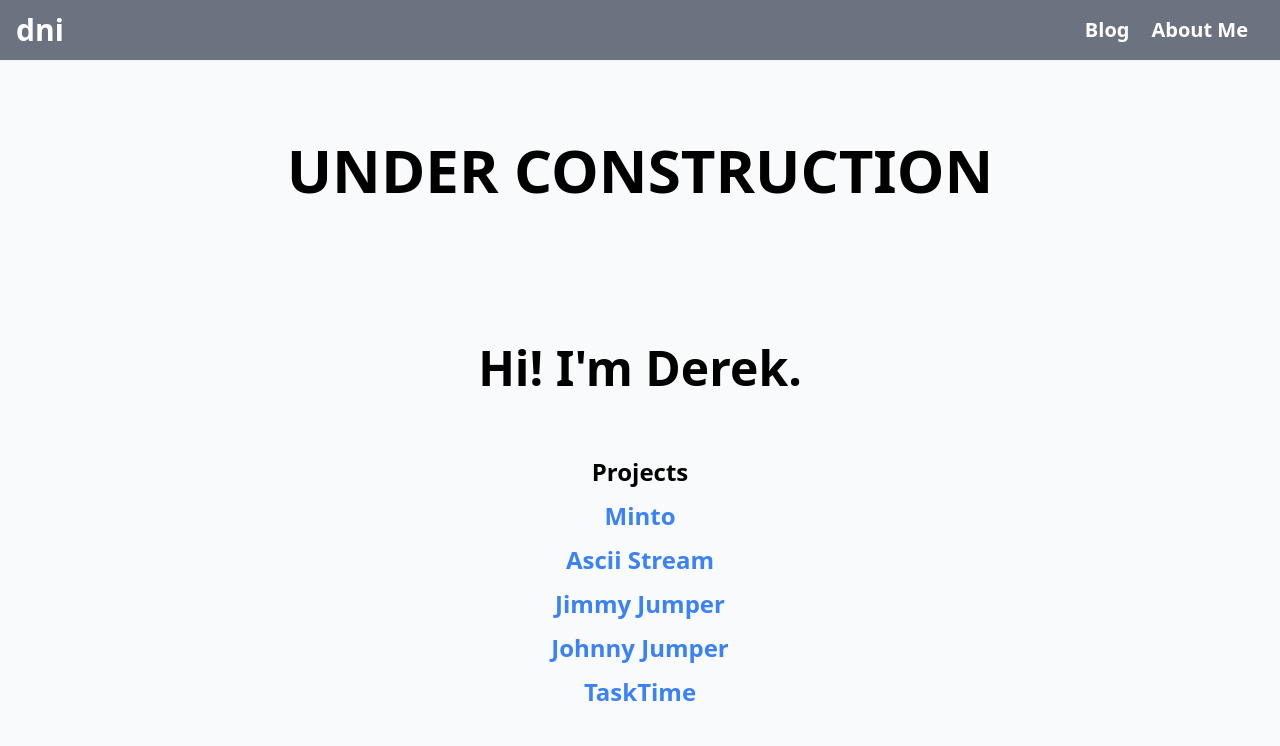
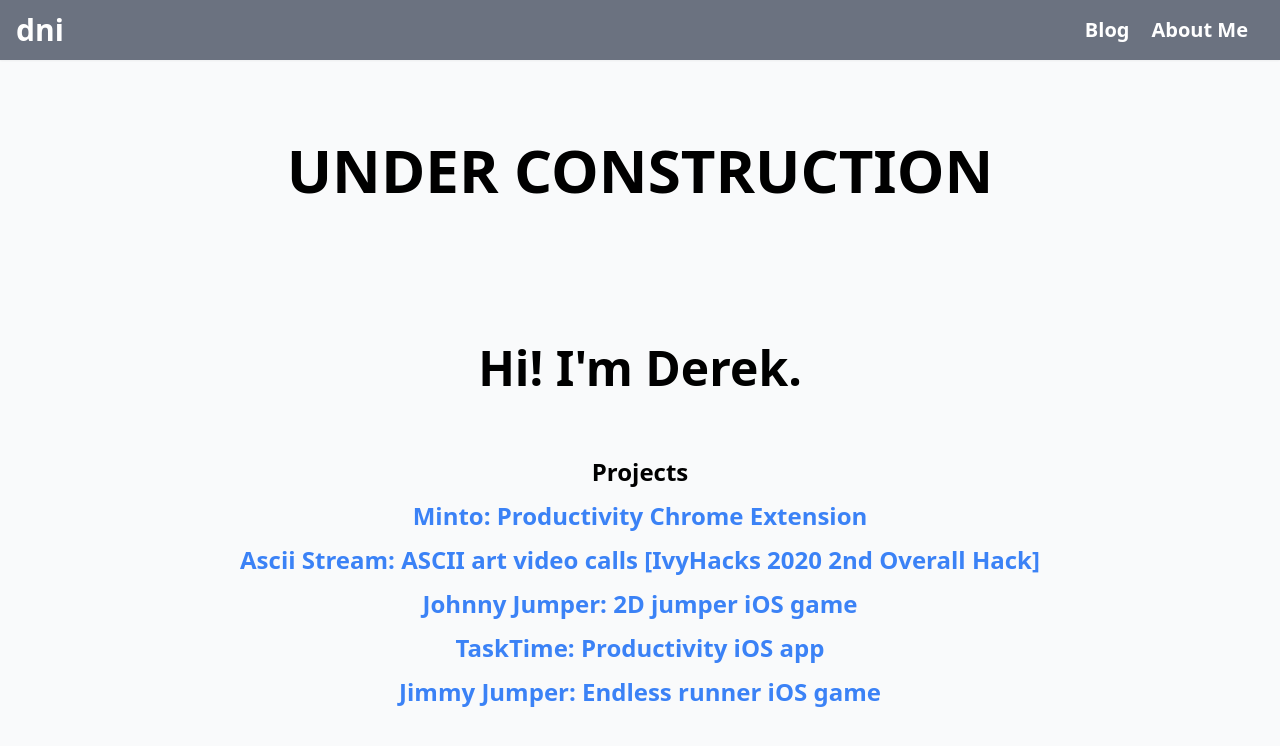
Before and after one commit to derekni/personal-website, a Next.js app: page / in a window 1280 px wide. Shown: the top 746 px of the page. Built offline with nearby package versions, Linux system fonts and the light colour scheme.

Commit message:
Add descriptions to projects

```diff
--- a/src/pages/index.tsx
+++ b/src/pages/index.tsx
@@ -39,31 +39,31 @@ const IndexPage = (): ReactElement => (
           className="text-2xl font-bold pb-3 text-center text-blue-500"
           href="https://chrome.google.com/webstore/detail/minto/hcgkjlalkeaekjkelpilagbjcengeebl"
         >
-          Minto
+          Minto: Productivity Chrome Extension
         </a>
         <a
           className="text-2xl font-bold pb-3 text-center text-blue-500"
           href="https://github.com/derekni/ascii-stream"
         >
-          Ascii Stream
+          Ascii Stream: ASCII art video calls [IvyHacks 2020 2nd Overall Hack]
+        </a>
+        <a
+          className="text-2xl font-bold pb-3 text-center text-blue-500"
+          href="https://apps.apple.com/us/app/johnny-jumper/id1516182300?ls=1"
+        >
+          Johnny Jumper: 2D jumper iOS game
+        </a>
+        <a
+          className="text-2xl font-bold pb-3 text-center text-blue-500"
+          href="https://apps.apple.com/us/app/tasktime-boost-productivity/id1424966230?ls=1"
+        >
+          TaskTime: Productivity iOS app
         </a>
         <a
           className="text-2xl font-bold pb-3 text-center text-blue-500"
           href="https://apps.apple.com/us/app/jimmy-jumper-a-jumping-game/id1519102869"
         >
-          Jimmy Jumper
-        </a>
-        <a
-          className="text-2xl font-bold pb-3 text-center text-blue-500"
-          href="https://apps.apple.com/us/app/johnny-jumper/id1516182300?ls=1"
-        >
-          Johnny Jumper
-        </a>
-        <a
-          className="text-2xl font-bold pb-3 text-center text-blue-500"
-          href="https://apps.apple.com/us/app/tasktime-boost-productivity/id1424966230?ls=1"
-        >
-          TaskTime
+          Jimmy Jumper: Endless runner iOS game
         </a>
       </div>
     </div>
```
